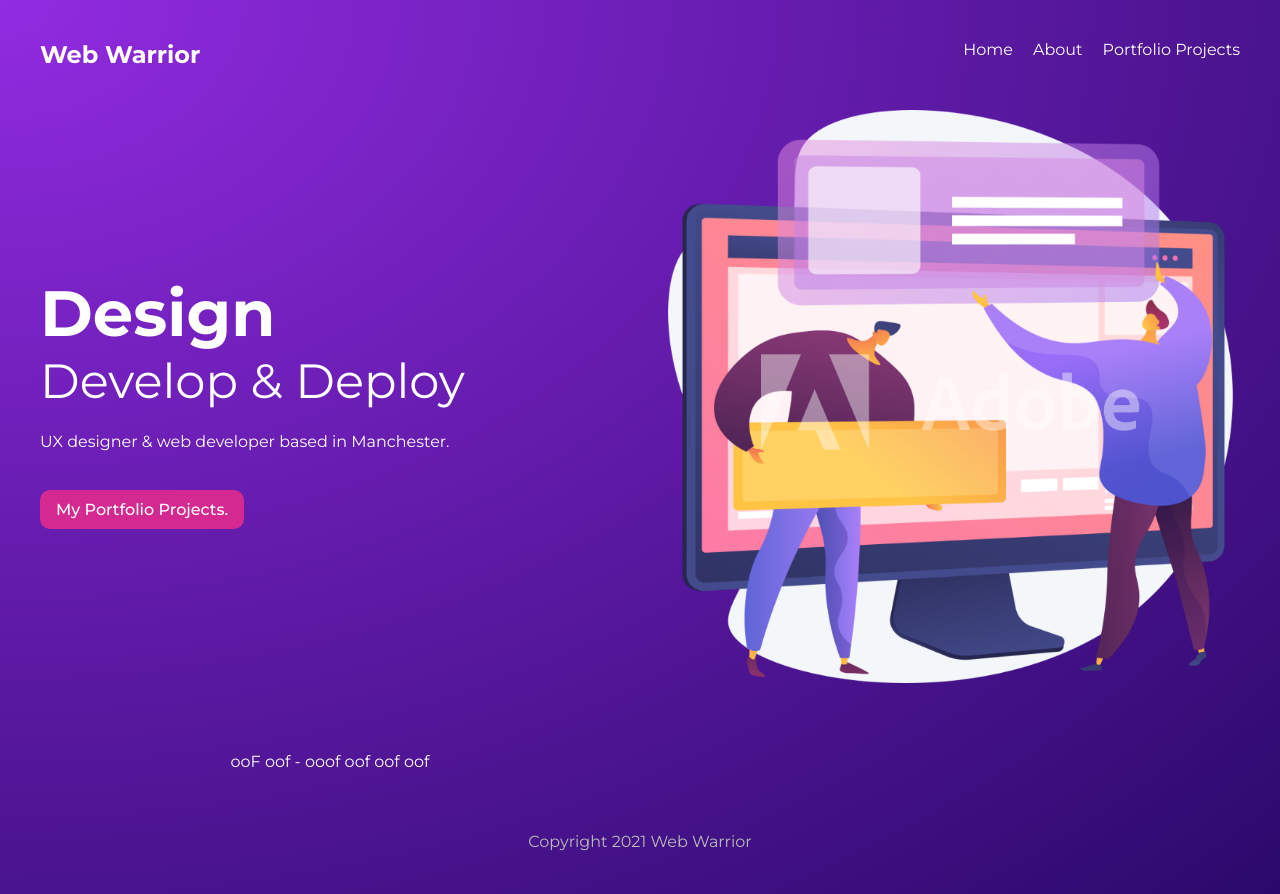
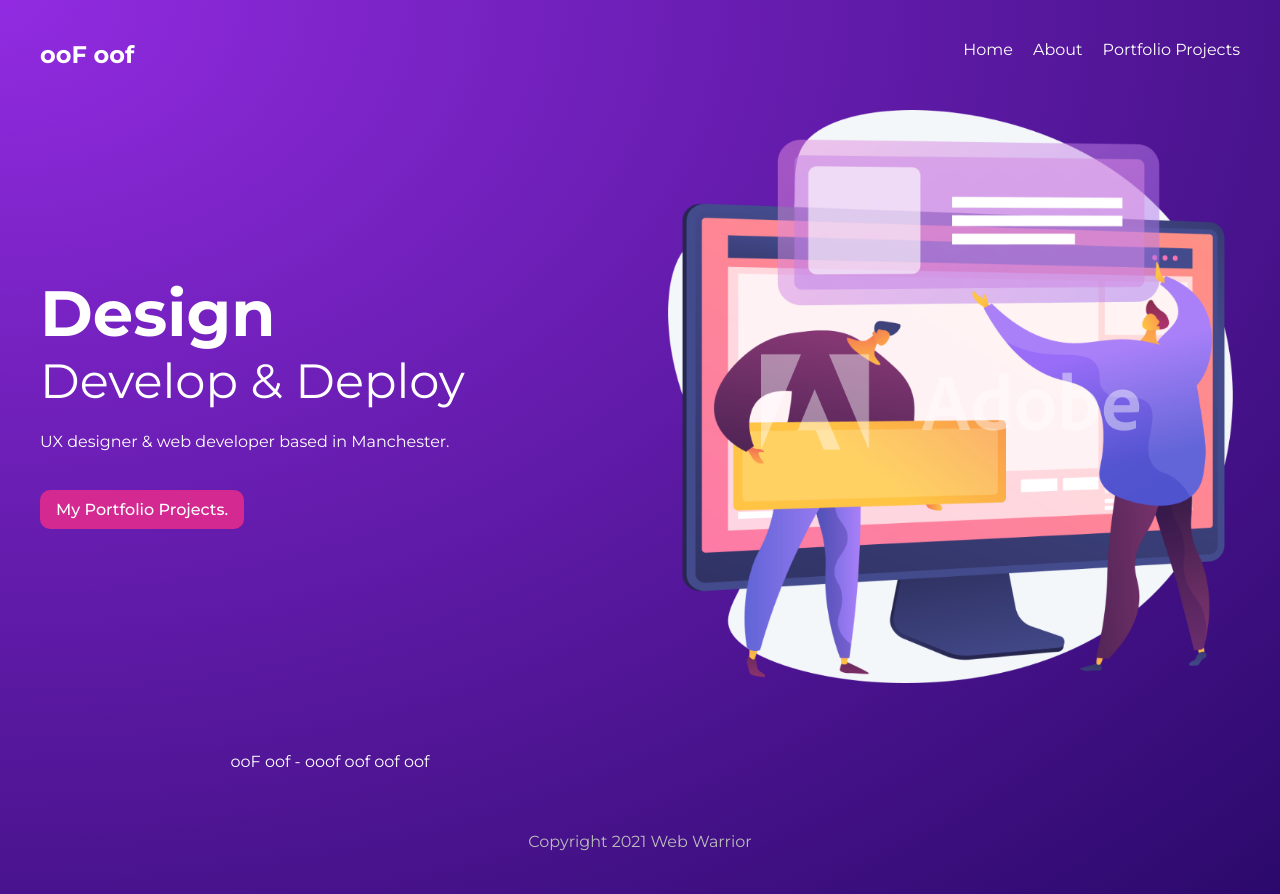
Before and after one commit to 808vita/gatsby-practice, a Gatsby site: page / in a window 1280 px wide. Built offline with nearby package versions, Linux system fonts and the light colour scheme; Gatsby itself is replaced by a stand-in of ours.

Commit message:
requires unique query for each graphql query !!

```diff
--- a/src/components/Navbar.js
+++ b/src/components/Navbar.js
@@ -1,10 +1,22 @@
 import React from "react"
-import { Link } from "gatsby"
+import { Link, graphql, useStaticQuery } from "gatsby"
 
 export default function Navbar() {
+  const data = useStaticQuery(graphql`
+    query SiteInfos {
+      site {
+        siteMetadata {
+          title
+        }
+      }
+    }
+  `)
+
+  const { title } = data.site.siteMetadata
+
   return (
     <nav>
-      <h1>Web Warrior</h1>
+      <h1>{title}</h1>
       <div className="links">
         <Link to="/">Home</Link>
         <Link to="/about">About</Link>
```
